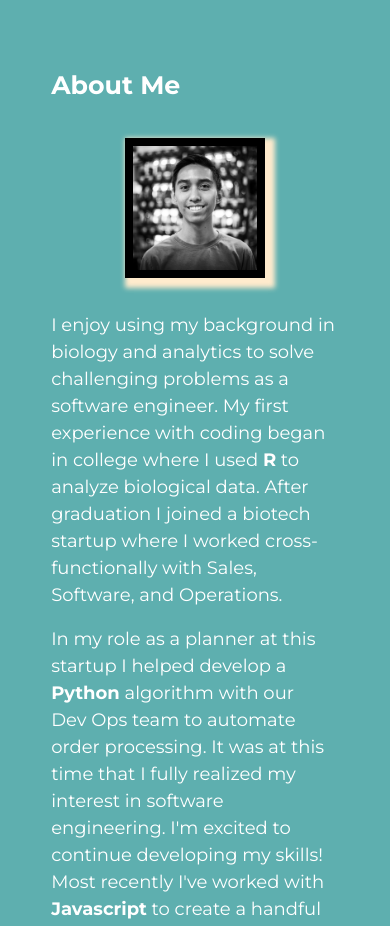
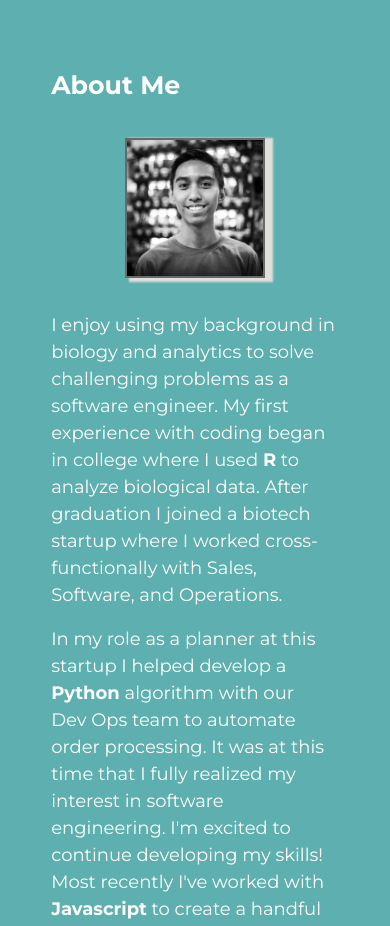
Before and after one commit to austinndo/portfolio, a React (Create React App) app: page / in a window 390 px wide. Shown: the part 880-1806 px from the top of the page. Built offline with nearby package versions, Linux system fonts and the light colour scheme.

Commit message:
Troubleshooting animatescroll as scroll issue for deploy

```diff
--- a/src/App.css
+++ b/src/App.css
@@ -140,8 +140,6 @@ ul {
 
 .AboutImage img {
   width: clamp(100px, 200px, 300px);
-  border: solid black;
-  border-width: 1vh;
   box-shadow: 20px 20px 20px 20px blanchedalmond;
 }
 
@@ -541,9 +539,9 @@ ul {
 
   .AboutImage img {
     width: 140px;
-    border: solid black;
-    border-width: 1vh;
-    box-shadow: 5px 5px 5px 5px blanchedalmond;
+    border: solid dimgray;
+    border-width: 2px;
+    box-shadow: 6px 2px 2px 2px rgb(225, 223, 220);
   }
 
   .AboutParagraphOne {
--- a/src/components/Navbar.js
+++ b/src/components/Navbar.js
@@ -1,4 +1,4 @@
-import { Link, animateScroll as scroll } from 'react-scroll'
+import { Link } from 'react-scroll'
 
 const Navbar = () => {
   return (
```
